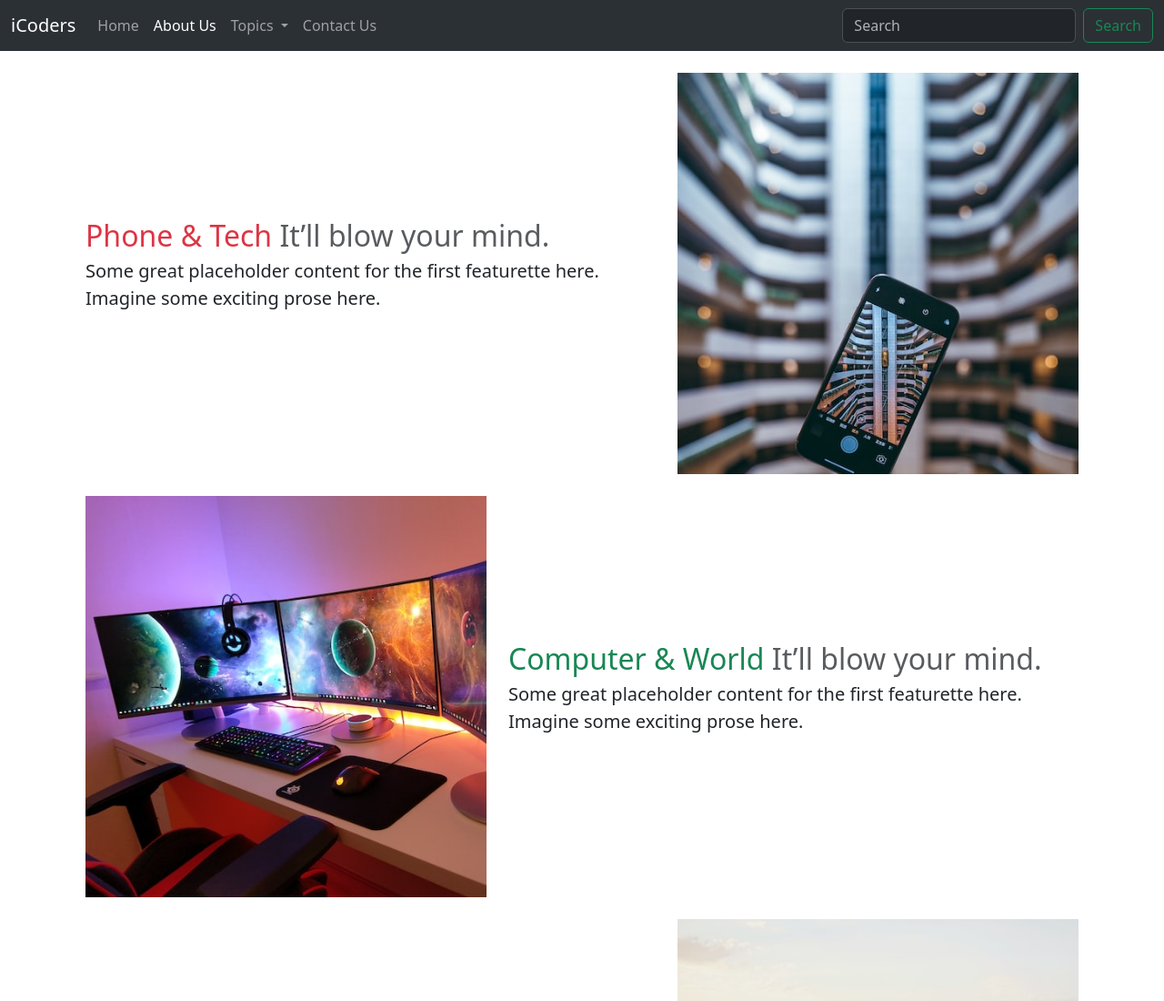
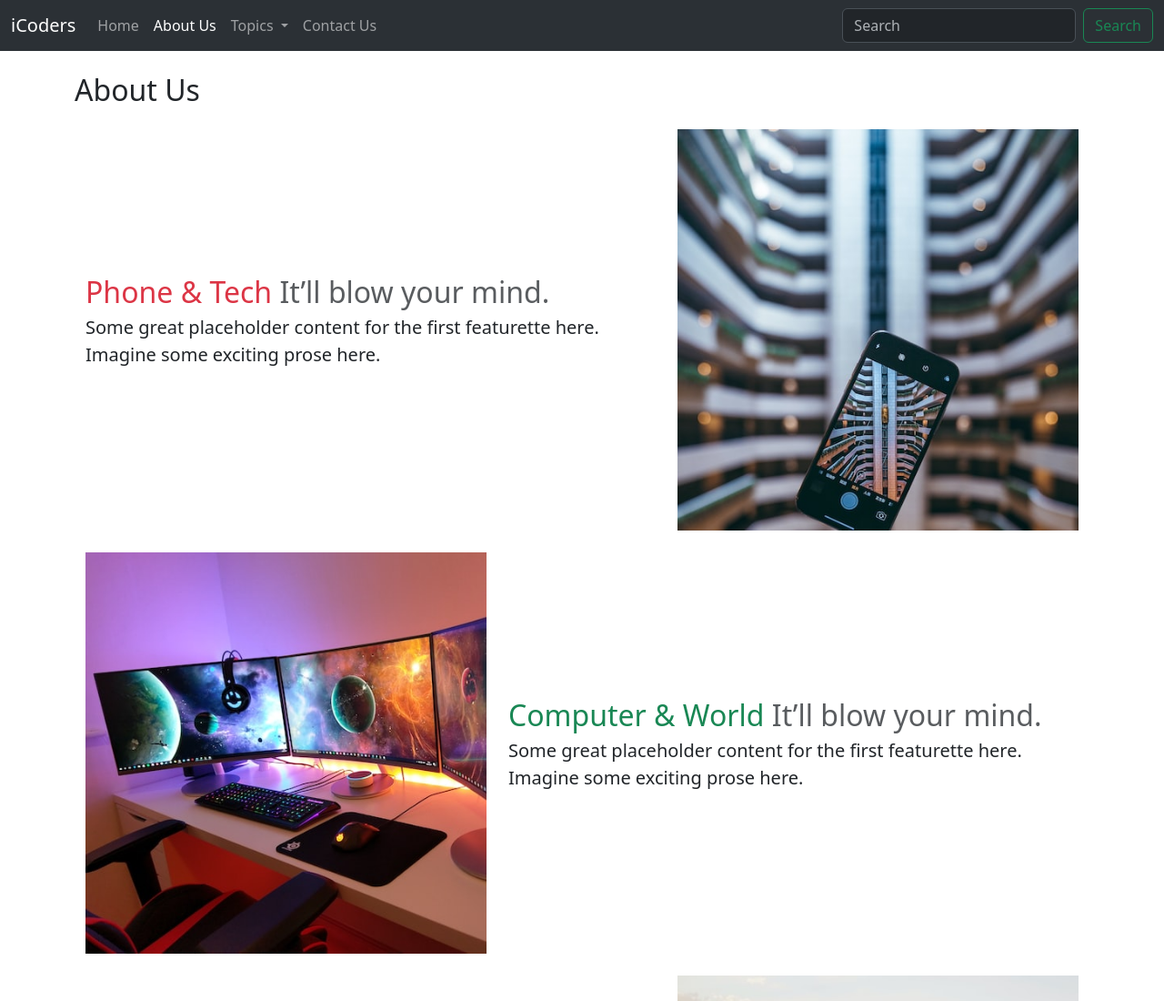
Before and after one commit to muhammaduzair19/bootstrapwebsite, a plain HTML site: page about.html in a window 1280 px wide. Shown: the top 1100 px of the page at 91% size. Drawn offline with nearby package versions, Linux system fonts and the light colour scheme.

Commit message:
about head

```diff
--- a/about.html
+++ b/about.html
@@ -8,6 +8,7 @@
     <link href="https://cdn.jsdelivr.net/npm/bootstrap@5.3.0-alpha1/dist/css/bootstrap.min.css" rel="stylesheet" integrity="sha384-GLhlTQ8iRABdZLl6O3oVMWSktQOp6b7In1Zl3/Jr59b6EGGoI1aFkw7cmDA6j6gD" crossorigin="anonymous">
   </head>
   <body>
+
     <nav class="navbar navbar-expand-lg bg-body-tertiary bg-dark" data-bs-theme="dark"  >
         <div class="container-fluid">
           <a class="navbar-brand" href="/index.html">iCoders</a>
@@ -45,6 +46,12 @@
           </div>
         </div>
     </nav>
+    <div class="container my-4">
+      <h2>
+        About Us
+
+      </h2>
+    </div>
 
     <div class="container">
         <div class="container ">
```
